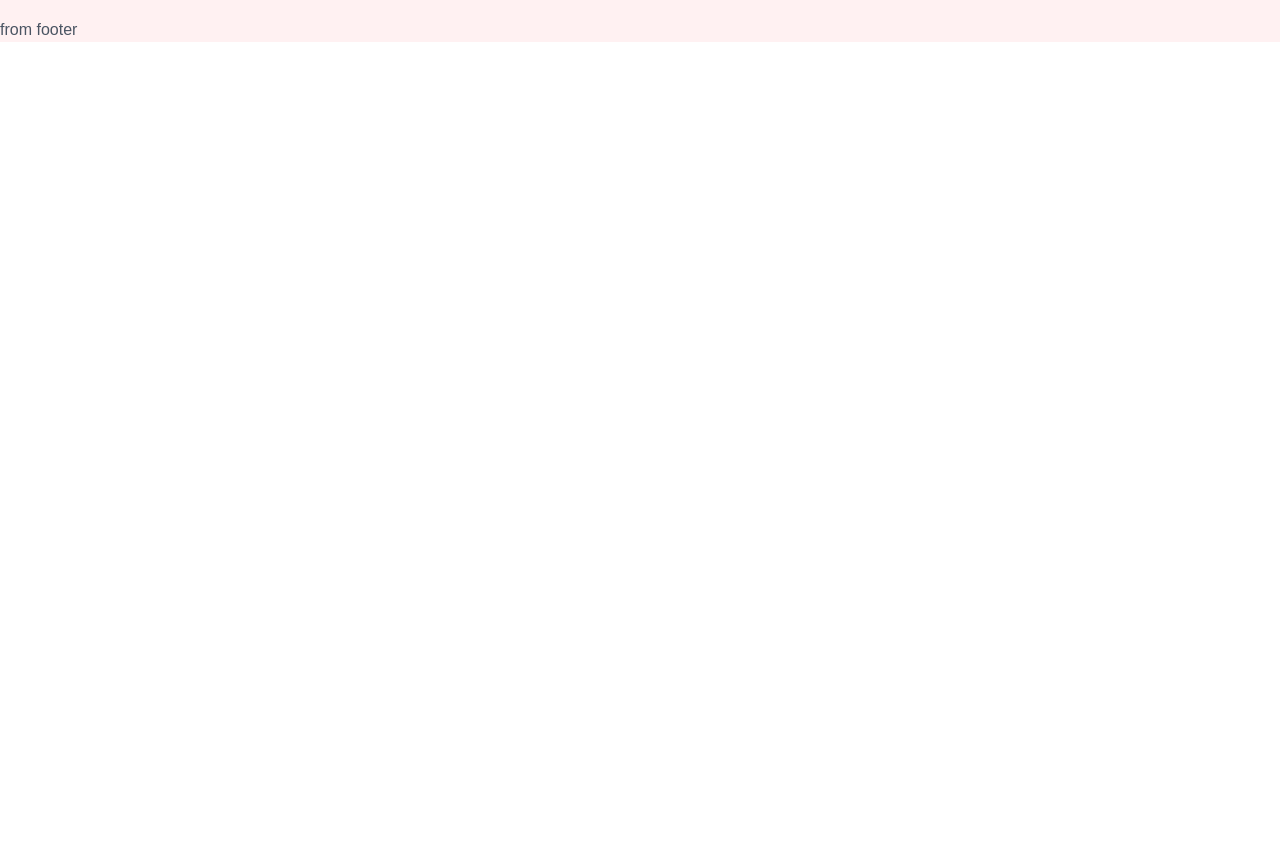
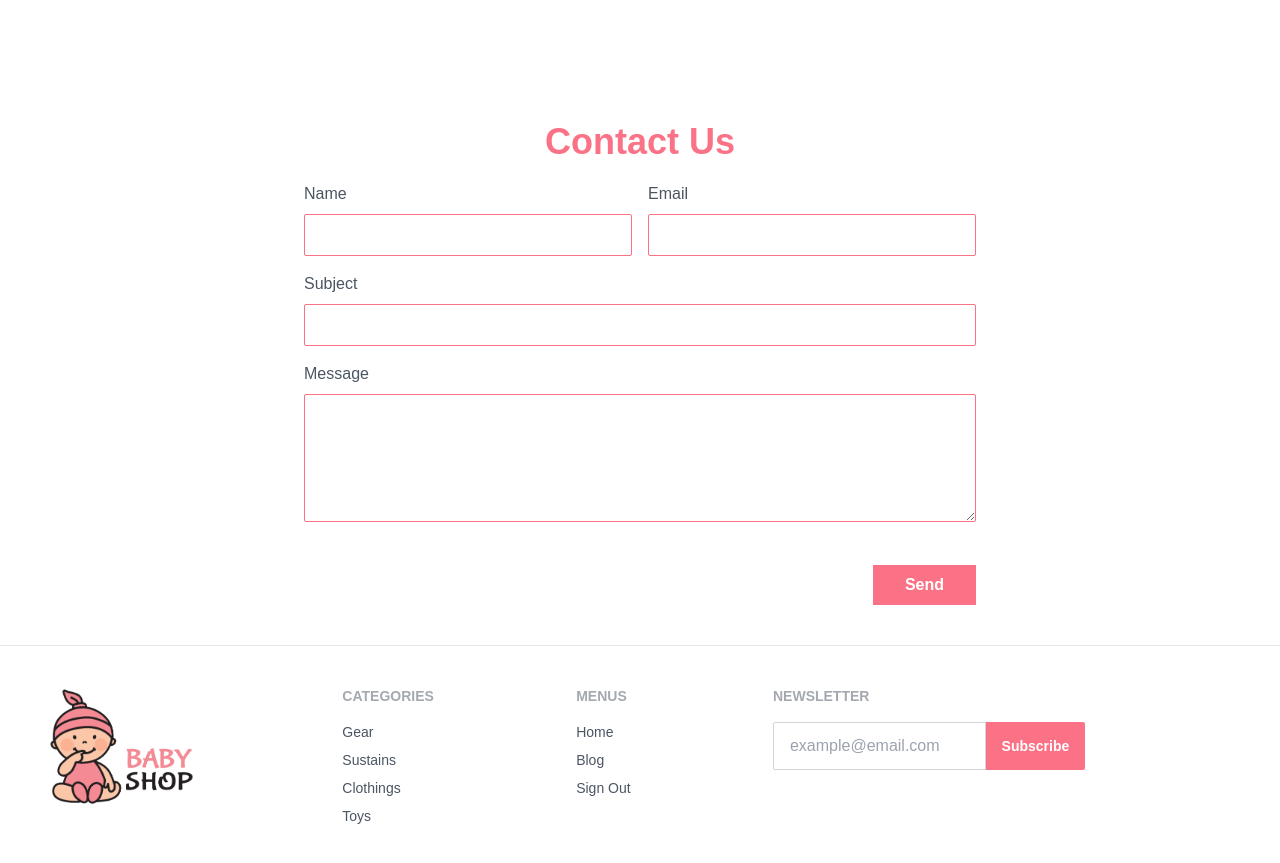
Before and after one commit to Murad501/baby-shop-client, a React (Create React App) app: page / in a window 1280 px wide. Shown: the part 1723-2586 px from the top of the page. Before the commit the page ends 1765 px from the top, so only its background shows below. Built offline with nearby package versions, Linux system fonts and the light colour scheme; no server answers.

Commit message:
contact us section added"

```diff
--- a/src/App.js
+++ b/src/App.js
@@ -11,7 +11,7 @@ function App() {
   const { isLoading } = useContext(loadingProvider);
   const { isDark } = useContext(darkProvider);
   return (
-    <div className={`${isDark ? "bg-black text-gray-400" : "bg-rose-50 text-gray-600"} min-h-screen`}>
+    <div className={`${isDark ? "bg-black text-gray-400" : "bg-white text-gray-600"} min-h-screen`}>
       <div className="container mx-auto">
         <RouterProvider router={router}></RouterProvider>
         <Toaster></Toaster>
--- a/src/Components/Footer/Footer.js
+++ b/src/Components/Footer/Footer.js
@@ -1,11 +1,46 @@
-import React from 'react';
+import React, { useContext } from "react";
+import { Link } from "react-router-dom";
+import logo from "../../Assets/logo.png";
+import { darkProvider } from "../../Context/DarkContext";
+import { userProvider } from "../../Context/UserContext";
 
 const Footer = () => {
-    return (
-        <div>
-            from footer
+  const { isDark } = useContext(darkProvider);
+  const { user } = useContext(userProvider);
+  return (
+    <footer className={`footer p-10 border-t ${isDark && "border-gray-800"}`}>
+      <div>
+        <img className="w-40" src={logo} alt="website logo" />
+      </div>
+      <div>
+        <span className="footer-title">Categories</span>
+        <Link>Gear</Link>
+        <Link>Sustains</Link>
+        <Link>Clothings</Link>
+        <Link>Toys</Link>
+      </div>
+      <div>
+        <span className="footer-title">Menus</span>
+        <Link>Home</Link>
+        <Link>Blog</Link>
+        {user && <Link></Link>}
+        <Link>Sign Out</Link>
+      </div>
+      <div>
+        <span className="footer-title">Newsletter</span>
+        <div className="md:flex gap-5 md:gap-0 h-12 w-11/12">
+          <input
+            type="text"
+            placeholder="example@email.com"
+            className="input input-bordered w-full rounded-l-sm rounded-r-none mb-1 md:mb-0 focus:outline-none bg-transparent"
+          />
+          <button className="bg-rose-400 h-full text-white font-semibold px-4 rounded-r-sm">
+            Subscribe
+          </button>
         </div>
-    );
+      </div>
+    </footer>
+  );
 };
 
 export default Footer;
--- a/src/Components/Navbar/Navbar.js
+++ b/src/Components/Navbar/Navbar.js
@@ -70,7 +70,7 @@ const Navbar = () => {
             className={`border font-semibold ${
               isDark
                 ? "bg-transparent border-gray-800 hover:text-white"
-                : "bg-rose-400 hover:bg-rose-50 hover:border-rose-400 hover:text-rose-400 text-white"
+                : "bg-rose-400 hover:bg-white hover:border-rose-400 hover:text-rose-400 text-white"
             } px-3 py-2`}
             to="/signin"
           >
@@ -80,7 +80,7 @@ const Navbar = () => {
       ) : (
         <button
           onClick={handleLogOut}
-          className={`border font-semibold text-white px-3 py-2 hover:text-rose-400 bg-rose-400 hover:border-rose-400 hover:bg-rose-50`}
+          className={`border font-semibold text-white px-3 py-2 hover:text-rose-400 bg-rose-400 hover:border-rose-400 hover:bg-white`}
         >
           Sign Out
         </button>
--- /dev/null
+++ b/src/Pages/Home/ContactUs/ContactUs.js
@@ -0,0 +1,98 @@
+import React, { useContext } from "react";
+import { toast } from "react-hot-toast";
+import { darkProvider } from "../../../Context/DarkContext";
+
+const ContactUs = () => {
+  const { isDark } = useContext(darkProvider);
+  const handleSubmit = (event) => {
+    event.preventDefault();
+    const form = event.target;
+    event.target.reset()
+    toast.success('Your email successfully sent')
+    console.log(form);
+  };
+  return (
+    <div className="mt-28 mb-10">
+      <form onSubmit={handleSubmit} className="max-w-2xl mx-auto">
+      <h1
+        className={`text-4xl font-bold text-center mb-5 ${
+          !isDark && "text-rose-400"
+        }`}
+      >
+        Contact Us
+      </h1>
+        <div className="grid grid-cols-1 md:grid-cols-2 gap-4">
+        <div className="mb-4">
+          <label htmlFor="email" className="block font-medium mb-2">
+            Name
+          </label>
+          <input
+            type="text"
+            name="name"
+            id="name"
+            className={`border bg-transparent ${
+              isDark ? "border-gray-800 " : "border-rose-400"
+            } p-2 w-full rounded-sm focus:outline-none`}
+            required
+          />
+        </div>
+        <div className="mb-4">
+          <label htmlFor="email" className="block font-medium mb-2">
+            Email
+          </label>
+          <input
+            type="email"
+            name="email"
+            id="email"
+            className={`border bg-transparent ${
+              isDark ? "border-gray-800 " : "border-rose-400"
+            } p-2 w-full rounded-sm focus:outline-none`}
+            required
+          />
+        </div>
+        </div>
+        <div className="mb-4">
+          <label htmlFor="email" className="block font-medium mb-2">
+            Subject
+          </label>
+          <input
+            type="text"
+            name="subject"
+            id="subject"
+            className={`border bg-transparent ${
+              isDark ? "border-gray-800 " : "border-rose-400"
+            } p-2 w-full rounded-sm focus:outline-none`}
+            required
+          />
+        </div>
+        <div className="mb-4">
+          <label htmlFor="email" className="block font-medium mb-2">
+            Message
+          </label>
+          <textarea
+            name="message"
+            id="message"
+            className={`border bg-transparent ${
+              isDark ? "border-gray-800 " : "border-rose-400"
+            } p-2 w-full rounded-sm focus:outline-none h-32`}
+            required
+          />
+        </div>
+        <div className="mb-6 flex justify-end items-center">
+          <button
+            type="submit"
+            className={`${
+              isDark
+                ? "border-gray-800 border hover:text-white"
+                : "bg-rose-400 text-white"
+            } font-semibold px-8 py-2 rounded-none mt-5`}
+          >
+            Send
+          </button>
+        </div>
+      </form>
+    </div>
+  );
+};
+
+export default ContactUs;
--- a/src/Pages/Home/Home.js
+++ b/src/Pages/Home/Home.js
@@ -1,5 +1,6 @@
 import React from 'react';
 import AdvertisedProducts from './AdvertisedProducts/AdvertisedProducts';
+import ContactUs from './ContactUs/ContactUs';
 import Hero from './Hero/Hero';
 import TopCategories from './TopCategories/TopCategories';
 
@@ -9,6 +10,7 @@ const Home = () => {
             <Hero></Hero>
             <AdvertisedProducts></AdvertisedProducts>
             <TopCategories></TopCategories>
+            <ContactUs></ContactUs>
         </div>
     );
 };
--- a/src/Pages/Home/TopCategories/TopCategories.js
+++ b/src/Pages/Home/TopCategories/TopCategories.js
@@ -27,7 +27,7 @@ const TopCategories = () => {
     },
   ];
   return (
-    <div className="my-10 max-w-5xl mx-auto">
+    <div className="my-10 max-w-6xl mx-auto">
       <h1
         className={`text-4xl font-bold text-center mb-10 ${
           !isDark && "text-rose-400"
--- a/src/Pages/SignUp/SignUp.js
+++ b/src/Pages/SignUp/SignUp.js
@@ -216,7 +216,7 @@ const Signup = () => {
                       className="h-full mx-auto"
                     />
                     <FaRegTimesCircle
-                      className="absolute top-0 right-0  w-6 h-6 bg-rose-500 text-white rounded-full hover:bg-rose-600 focus:outline-none"
+                      className="absolute top-0 right-0  w-6 h-6 bg-white0 text-white rounded-full hover:bg-rose-600 focus:outline-none"
                       onClick={handleRemoveImage}
                     ></FaRegTimesCircle>
                   </div>
```
